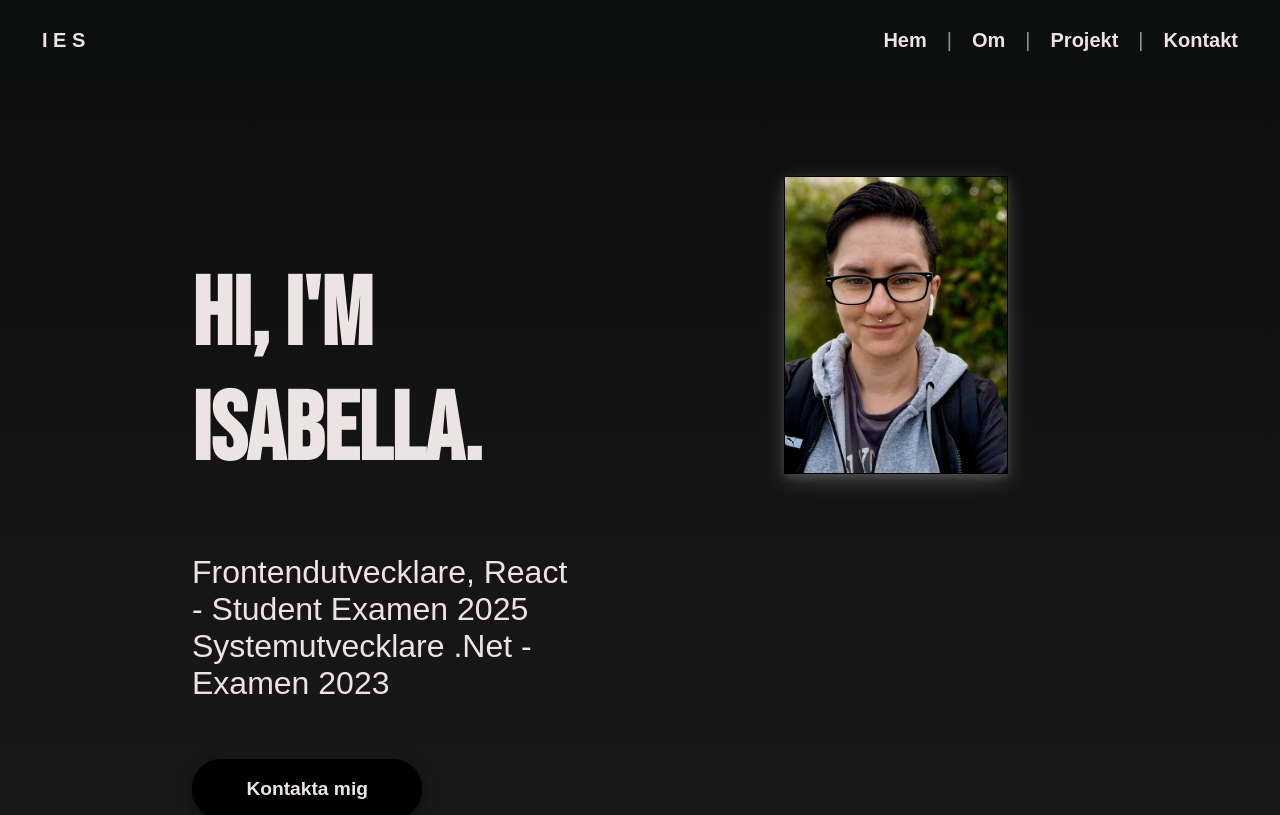
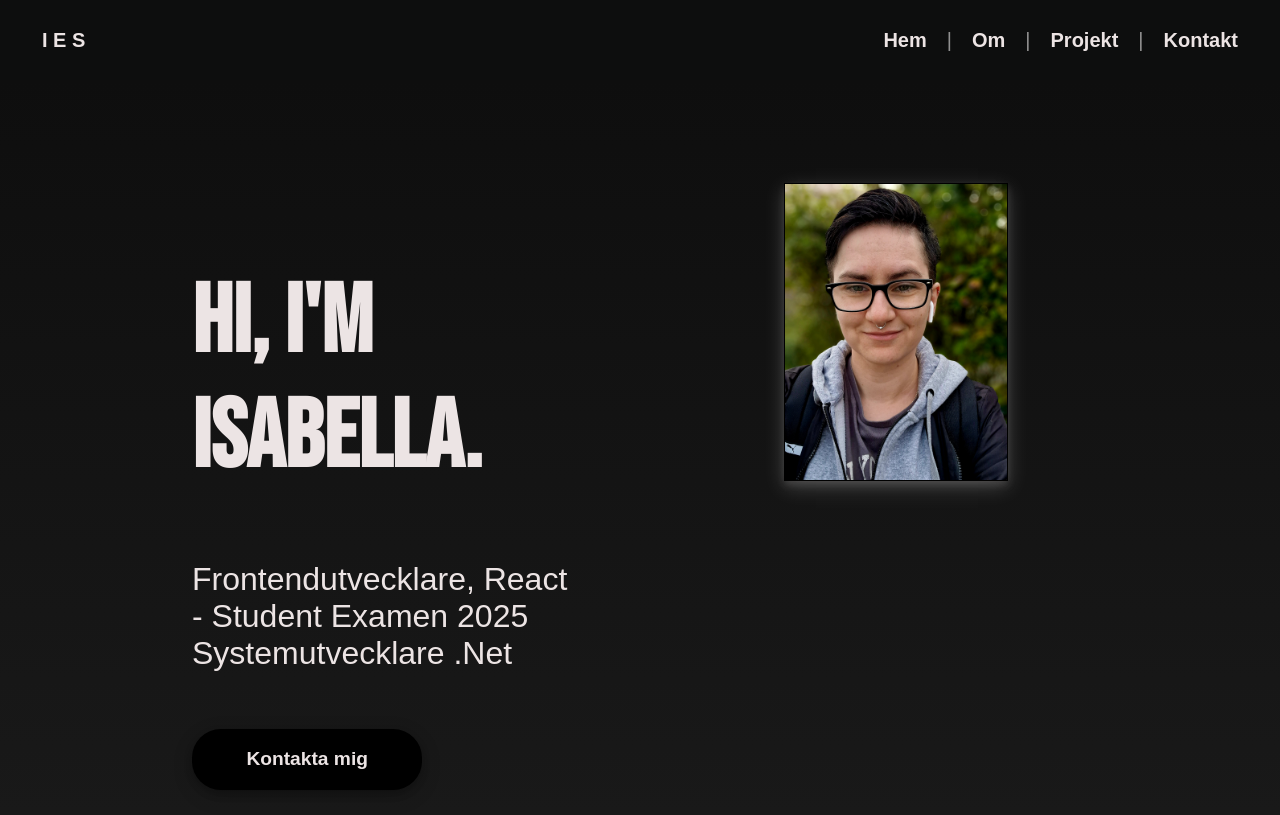
Before and after one commit to isabellaes/portfolio, a React (Create React App) app: page / in a window 1280 px wide. Shown: the top 815 px of the page. Built offline with nearby package versions, Linux system fonts and the light colour scheme.

Commit message:
update homepage

```diff
--- a/src/pages/HomePage.tsx
+++ b/src/pages/HomePage.tsx
@@ -20,7 +20,7 @@ const HomePage = () => {
           <p className="home">
             Frontendutvecklare, React - Student Examen 2025
           </p>
-          <p className="home">Systemutvecklare .Net - Examen 2023</p>
+          <p className="home">Systemutvecklare .Net </p>
 
           <NavLink to="/contact" style={{ textDecoration: "none" }}>
             <p className={"contact-button"}>Kontakta mig</p>
```
